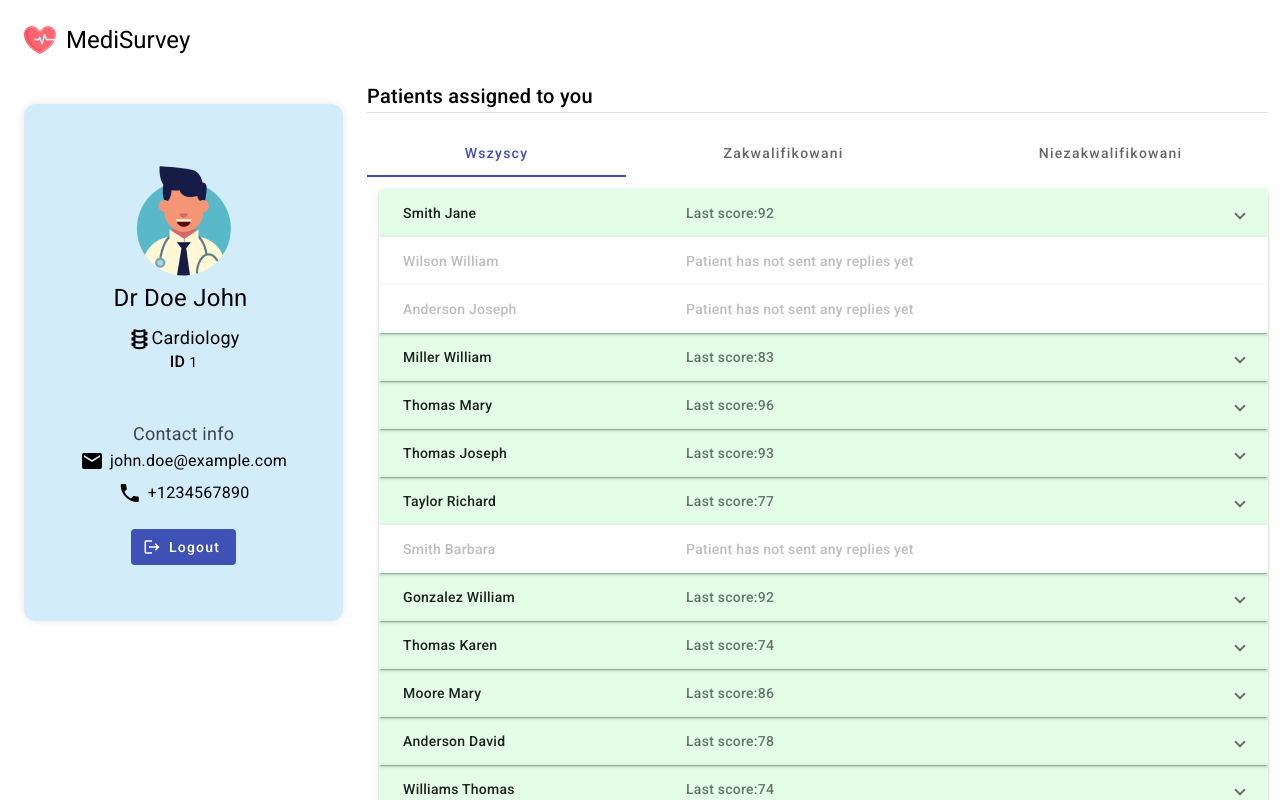
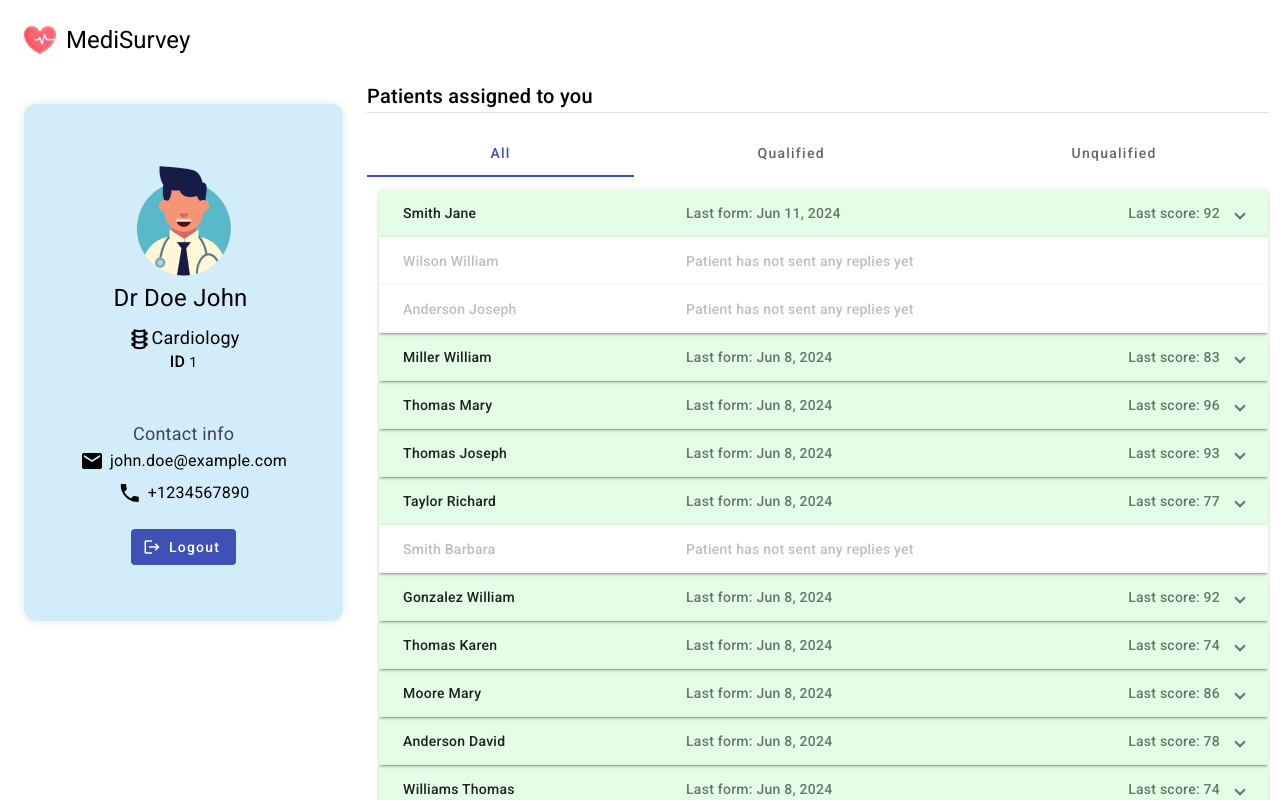
Before and after one commit to FunTomas11/ozdrowiency-angular, an Angular app: page / in a window 1280 px wide. Shown: the top 800 px of the page. Built offline with nearby package versions, Linux system fonts and the light colour scheme; data requests are answered from the project's data file; sample sign-in values are in the browser's storage.

Commit message:
Improved doctor tabs

```diff
--- a/src/app/components/doctor/doctor.component.html
+++ b/src/app/components/doctor/doctor.component.html
@@ -8,7 +8,7 @@
     <mat-divider/>
   </h2>
   <mat-tab-group class="patients-group">
-    <mat-tab label="Wszyscy" class="inactive">
+    <mat-tab label="All">
       <div class="patients">
         <mat-accordion>
           @for (patient of patients$ | async; track patient.id) {
@@ -19,16 +19,23 @@
                 </mat-panel-title>
                 <mat-panel-description>
                   @if (isPatientScored(patient.id)) {
-                    <span>Last score: </span>
-                    <span>{{ getPatientLastScore(patient.id) }}</span>
+                    <div class="patients-description">
+                      <span>Last form:
+                      <span>{{ getPatientLastAnswer(patient.id)?.date | date }}</span>
+                      </span>
+                      <span>Last score:
+                      <span>{{ getPatientLastScore(patient.id) }}</span>
+                      </span>
+                    </div>
                   } @else {
                     <span>Patient has not sent any replies yet</span>
                   }
                 </mat-panel-description>
               </mat-expansion-panel-header>
               @if (isPatientScored(patient.id)) {
-                @for (answer of getPatientAnswers(patient.id); track answer.id) {
+                @for (answer of getPatientAnswers(patient.id); track answer.id; let i = $index) {
                   <a [routerLink]="['answers', answer.id]" class="result">
+                    <span>{{ getPatientAnswers(patient.id).length - i }}</span>
                     <span>{{ answer.date | date }}</span>
                     <span>Score: {{ answer.score }}</span>
                   </a>
@@ -41,7 +48,7 @@
         </mat-accordion>
       </div>
     </mat-tab>
-    <mat-tab label="Zakwalifikowani">
+    <mat-tab label="Qualified">
       <div class="patients">
         <mat-accordion>
           @for (patient of patients$ | async; track patient.id) {
@@ -53,16 +60,23 @@
                   </mat-panel-title>
                   <mat-panel-description>
                     @if (isPatientScored(patient.id)) {
-                      <span>Last score: </span>
+                      <div class="patients-description">
+                      <span>Last form:
+                      <span>{{ getPatientLastAnswer(patient.id)?.date | date }}</span>
+                      </span>
+                        <span>Last score:
                       <span>{{ getPatientLastScore(patient.id) }}</span>
+                      </span>
+                      </div>
                     } @else {
                       <span>Patient has not sent any replies yet</span>
                     }
                   </mat-panel-description>
                 </mat-expansion-panel-header>
                 @if (isPatientScored(patient.id)) {
-                  @for (answer of getPatientAnswers(patient.id); track answer.id) {
+                  @for (answer of getPatientAnswers(patient.id); track answer.id; let i = $index) {
                     <a [routerLink]="['answers', answer.id]" class="result">
+                      <span>{{ getPatientAnswers(patient.id).length - i }}</span>
                       <span>{{ answer.date | date }}</span>
                       <span>Score: {{ answer.score }}</span>
                     </a>
@@ -76,7 +90,7 @@
         </mat-accordion>
       </div>
     </mat-tab>
-    <mat-tab label="Niezakwalifikowani">
+    <mat-tab label="Unqualified">
       <div class="patients">
         <mat-accordion>
           @for (patient of patients$ | async; track patient.id) {
```
